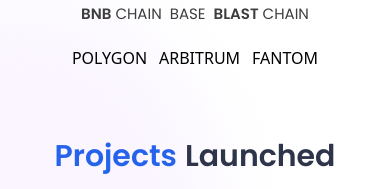
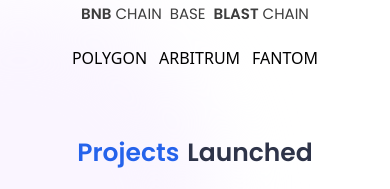
Before and after one commit to drex007/fairlauncher-ui, a React (Vite) app: page / in a window 390 px wide. Shown: the part 612-801 px from the top of the page. Built offline with nearby package versions, Linux system fonts and the light colour scheme; a web font is replaced by a local one.

Commit message:
responsiveness

```diff
--- a/src/components/ProjectLaunched.jsx
+++ b/src/components/ProjectLaunched.jsx
@@ -20,7 +20,7 @@
     return (
         <div className='bg-transparent'>
             <div className='grid'>
-                <p className='flex justify-center lg:text-[35px] text-[30px] font-poppins font-semibold pt-16 pb-4 space-x-2'> <span className='text-blue-600'> Projects </span> <span className='text-primary-text-color'>Launched</span></p>
+                <p className='flex justify-center lg:text-[35px] text-[25px] font-poppins font-semibold pt-16 pb-4 space-x-2'> <span className='text-blue-600'> Projects </span> <span className='text-primary-text-color'>Launched</span></p>
                 <div className='lg:w-2/5 w-full flex justify-center items-center lg:space-x-4 mx-auto space-x-1'>
                     <img src={arrowLeft} alt="" width={20} className='cursor-pointer' onClick={prev} />
 
--- a/src/components/Slides.jsx
+++ b/src/components/Slides.jsx
@@ -4,7 +4,7 @@
     const [currentSlide, setCurrentSlide] = useState(0)
 
     return (
-        <div className='relative lg:w-full w-3/4  overflow-hidden'>
+        <div className='relative w-full  overflow-hidden'>
             <div
                 className='flex transition-transform duration-1000 ease-in-out'
                 style={{ transform: `translateX(-${currentSlide * 100}%)` }}
```
